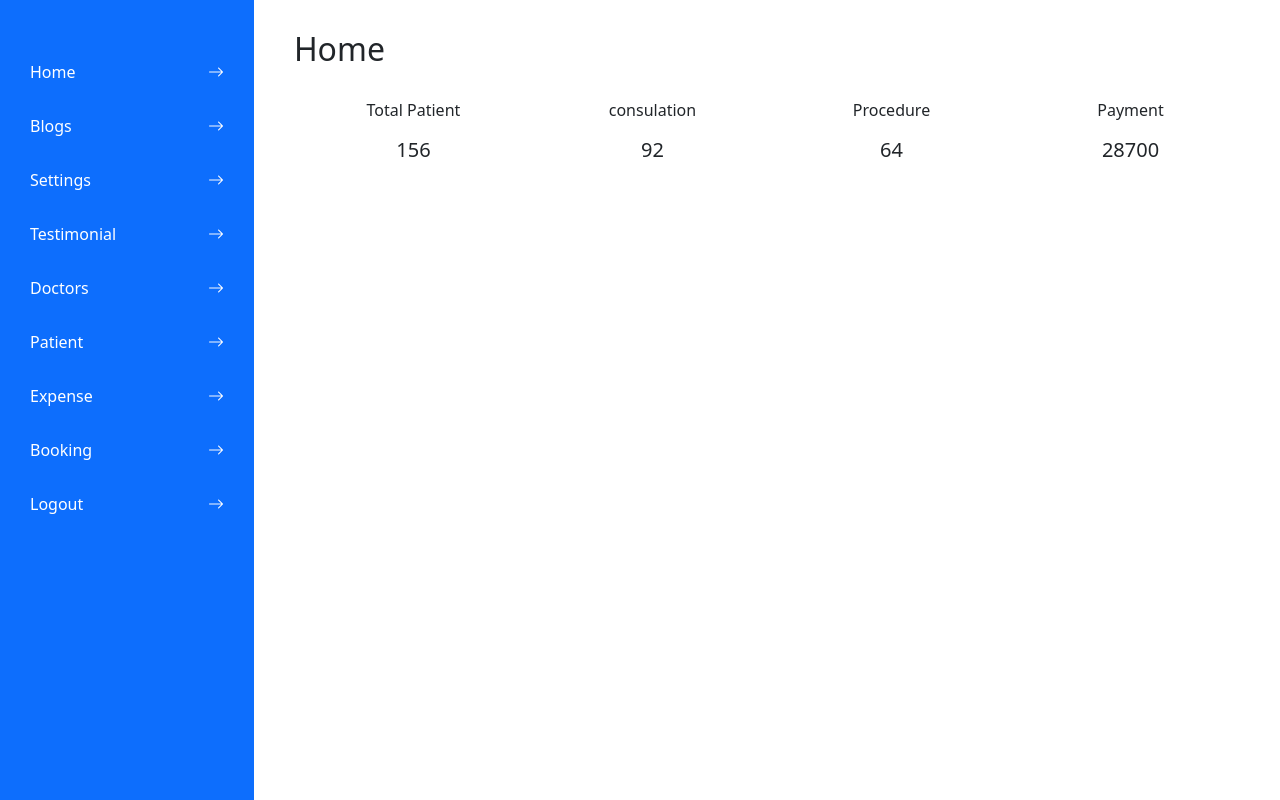
After one commit to mohas7im/Hospital-Management-System, a Django app: page /dashboard/ in a window 1280 px wide. The commit adds this page. Run offline with Django 5.2, Linux system fonts and the light colour scheme.

```diff
--- a/home/models.py
+++ b/home/models.py
@@ -27,6 +27,7 @@ class Booking(models.Model):
     booked_on=models.DateField(auto_now=True)
 
 
+
 class Userlogin(models.Model):
     username=models.CharField(max_length=50)
     password=models.CharField(max_length=20)
--- a/home/urls.py
+++ b/home/urls.py
@@ -9,9 +9,18 @@ urlpatterns=[
     path('doctors/', doctors,name='doctors'),
     path('contact/', contact,name='contact'),
     path('department/', department,name='department'),
+
+
     path('logout/',user_logout,name='logout'),
     path('auth-check/',loginornot),
-    path('dashboard',dashboard)
+
+
+    path('dashboard/',dashboardhome,name='dashboardhome'),
+    path('dashboard/booking',dashboardbooking,name='dashboardbooking'),
+    path('dashboard/patient',dashboardpatient,name='dashboardpatient'),
+    path('dashboard/expense',dashboardexpense,name='dashboardexpense'),
+    path('dashboard/delete/<id>/',dashboardexpense,name='delete-booking'),
+
 
 
 
--- a/home/views.py
+++ b/home/views.py
@@ -1,7 +1,7 @@
 from django.shortcuts import render,redirect
 from django.http import HttpResponse
 
-from .models import Department,Doctors
+from .models import Department,Doctors,Booking
 from .forms import BookingForm
 from django.contrib.auth import authenticate,login as auth_login,logout
 from django.contrib.auth.decorators import login_required
@@ -79,5 +79,21 @@ def user_logout(request):
 
 
 
-def dashboard(request):
-    return render(request,'dashboard.html')
+def dashboardhome(request):
+    return render(request,'dashboardhome.html')
+
+def dashboardpatient(request):
+    return render(request,'dashboardpatient.html')
+
+def dashboardbooking(request):
+    dict_bookingdash={
+        'booking':Booking.objects.all()
+    }
+    return render(request,'dashboardbooking.html',dict_bookingdash)
+
+
+def dashboardexpense(request):
+    return render(request,'dashboardexpense.html')
+
+def dashboardDelete(request,id):
+    pass
--- a/static/css/style.css
+++ b/static/css/style.css
@@ -3,6 +3,7 @@
   padding: 0;
   box-sizing: border-box;
 }
+
 .nav-item a:hover {
   background-color: grey;
   border-radius: 5px;
@@ -93,8 +94,44 @@
 }
 .dashboard-main {
   width: 100%;
-  background-color: rgb(195, 80, 80);
+  height: 100vh;
+  display: flex;
+  gap: 10px;
 }
-.dashboard-left{
-    display: flex;
+
+.h-100 {
+  height: 100% !important;
 }
+
+.left-side {
+  width: 20%;
+}
+.dashboard-left {
+    padding-left: 20px;
+    padding-right: 20px;
+  margin-top: 50px;
+
+}
+.dashboard-left a {
+  display: flex;
+  margin-bottom: 10px;
+  padding: 10px;
+  outline: 0;
+  text-decoration: none;
+  color: rgb(255, 255, 255);
+  border-radius: 5px;
+  text-align: center;
+  justify-content: space-between;
+}
+.dashboard-left a:hover {
+  background-color: rgb(255, 255, 255);
+  color: black;
+}
+.dashboard-right{
+    width:80%;
+    padding:30px;
+
+}
+.report{
+    margin-top: 30px;
+}
--- a/templates/about.html
+++ b/templates/about.html
@@ -11,7 +11,7 @@ about
   <thead>
     <tr>
       <th scope="col">#</th>
-      <th scope="col"></th>
+      <th scope="col">f</th>
       <th scope="col">Last</th>
       <th scope="col">Handle</th>
     </tr>
--- /dev/null
+++ b/templates/dashboardbase.html
@@ -0,0 +1,49 @@
+{% load static %}
+<!DOCTYPE html>
+<html lang="en">
+  <head>
+    <meta charset="UTF-8" />
+    <meta name="viewport" content="width=device-width, initial-scale=1.0" />
+    <title>Document</title>
+    <link
+      href="https://cdn.jsdelivr.net/npm/bootstrap@5.3.8/dist/css/bootstrap.min.css"
+      rel="stylesheet"
+      integrity="sha384-sRIl4kxILFvY47J16cr9ZwB07vP4J8+LH7qKQnuqkuIAvNWLzeN8tE5YBujZqJLB"
+      crossorigin="anonymous"
+    />
+    <link rel="stylesheet" href="/static/css/style.css?v=2" />
+    <link rel="stylesheet" href="https://cdn.jsdelivr.net/npm/bootstrap-icons@1.13.1/font/bootstrap-icons.min.css">
+  </head>
+  <body>
+    <section class="dashboard-main">
+      <div class="left-side bg-primary h-100">
+        <div class="dashboard-main-content">
+          <div class="dashboard-left">
+            <a href="{% url 'dashboardhome' %}">Home<i class="bi bi-arrow-right"></i></a>
+            <a href="">Blogs<i class="bi bi-arrow-right"></i></a>
+            <a href="">Settings<i class="bi bi-arrow-right"></i></a>
+            <a href="">Testimonial<i class="bi bi-arrow-right"></i></a>
+            <a href="">Doctors<i class="bi bi-arrow-right"></i></a>
+            <a href="{% url 'dashboardpatient'%}">Patient<i class="bi bi-arrow-right"></i></a>
+            <a href="{% url 'dashboardexpense'%}">Expense<i class="bi bi-arrow-right"></i></a>
+            <a href="{% url 'dashboardbooking' %}">Booking<i class="bi bi-arrow-right"></i></a>
+            <a href="">Logout<i class="bi bi-arrow-right"></i></a>
+          </div>
+        </div>
+      </div>
+      <div class="dashboard-right  h-100">
+
+       {% block content %}
+
+       {% endblock %}
+
+      </div>
+
+    </section>
+    <script
+      src="https://cdn.jsdelivr.net/npm/bootstrap@5.3.8/dist/js/bootstrap.bundle.min.js"
+      integrity="sha384-FKyoEForCGlyvwx9Hj09JcYn3nv7wiPVlz7YYwJrWVcXK/BmnVDxM+D2scQbITxI"
+      crossorigin="anonymous"
+    ></script>
+  </body>
+</html>
--- /dev/null
+++ b/templates/dashboardexpense.html
@@ -0,0 +1,6 @@
+{% extends 'dashboardbase.html' %}
+
+{% block content %}
+<h2>Hospital Expense</h2>
+
+{% endblock %}
--- /dev/null
+++ b/templates/dashboardhome.html
@@ -0,0 +1,27 @@
+{% extends 'dashboardbase.html' %}
+
+{% block content %}
+<h2>Home</h2>
+
+<div class="container text-center report">
+  <div class="row">
+    <div class="col">
+      <p>Total Patient</p>
+      <h5>156</h5>
+    </div>
+    <div class="col">
+      <p>consulation</p>
+      <h5>92</h5>
+    </div>
+    <div class="col">
+      <p>Procedure</p>
+      <h5>64</h5>
+    </div>
+    <div class="col">
+      <p>Payment</p>
+      <h5>28700</h5>
+    </div>
+  </div>
+</div>
+
+{% endblock %}
--- /dev/null
+++ b/templates/dashboardpatient.html
@@ -0,0 +1,6 @@
+{% extends 'dashboardbase.html' %}
+
+{% block content %}
+<h2>Patient's List</h2>
+
+{% endblock %}
```
Also changed, not shown: templates/dashboard.html (deleted, +0 -12 lines), templates/dashboardbooking.html (added, +96 -0 lines), db.sqlite3, 1 other file.
